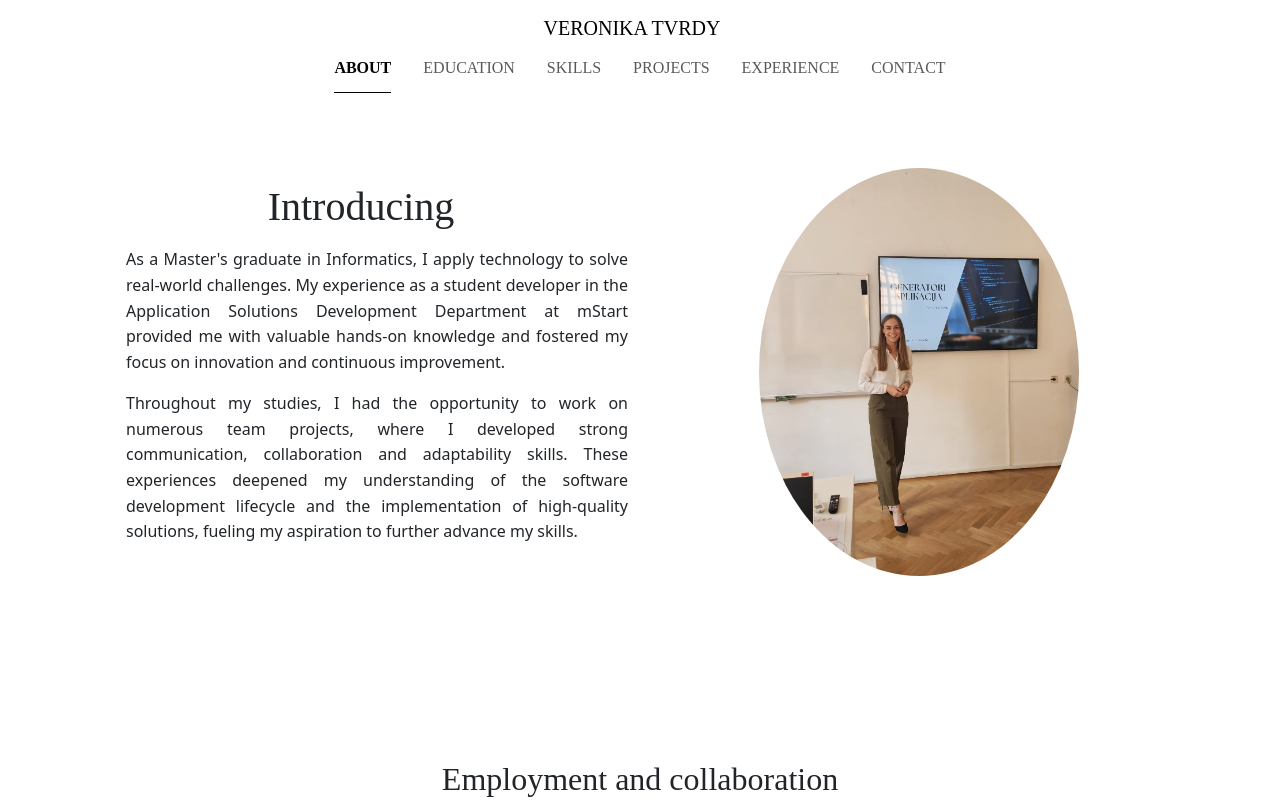
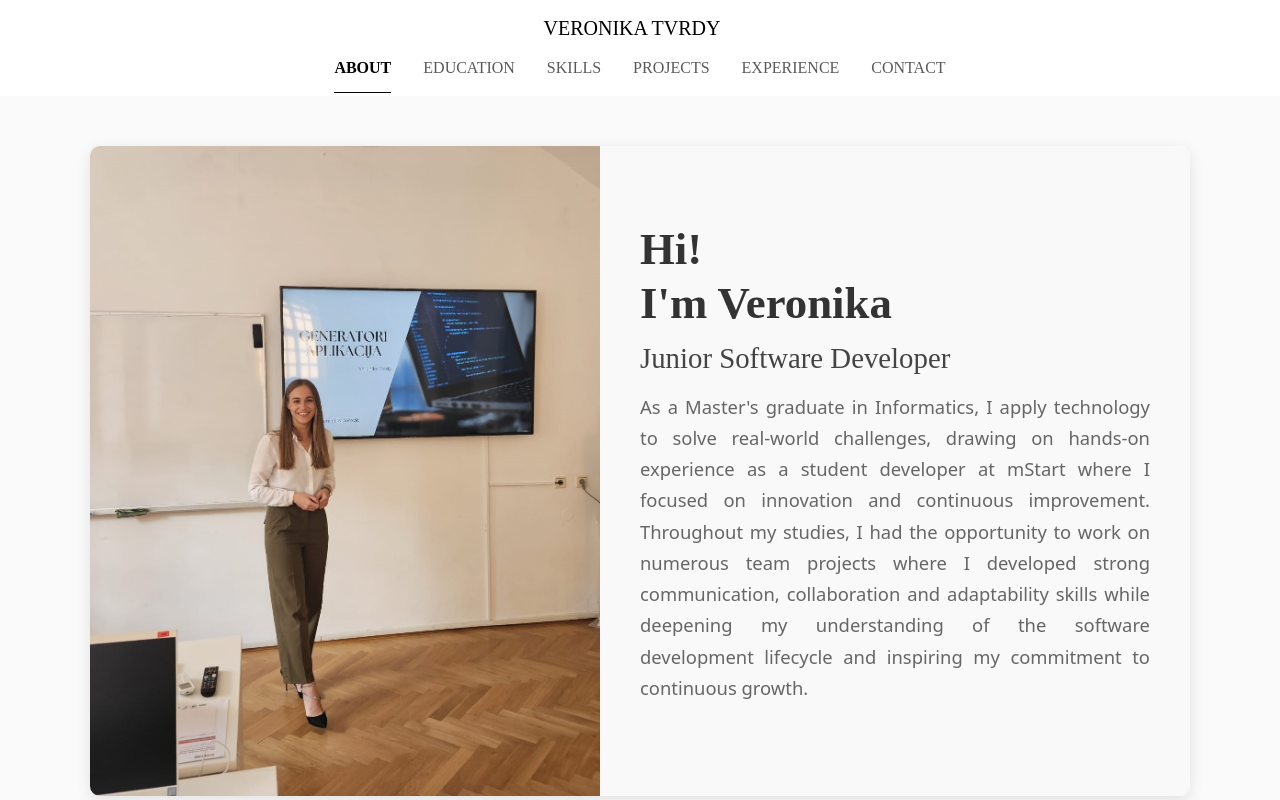
Before and after one commit to Veronika7400/DigitalCV, a React (Vite) app: page / in a window 1280 px wide. Shown: the top 800 px of the page. Built offline with nearby package versions, Linux system fonts and the light colour scheme.

Commit message:
Add files via upload

```diff
--- a/src/App.css
+++ b/src/App.css
@@ -59,6 +59,11 @@ h3 {
 
 .section-title {
   padding-top: 10px;
+  text-align: center;
+}
+
+.section-title-left {
+  padding-top: 10px;
 }
 
 @media (max-width: 768px) {
@@ -105,4 +110,5 @@ h3 {
   border-radius: 5px;
   box-shadow: 0 5px 15px rgba(0, 0, 0, 0.1);
   max-width: 1000px;
+  margin-top: 1rem;
 }
--- a/src/components/About.css
+++ b/src/components/About.css
@@ -35,3 +35,74 @@
   width: 100px;
   height: auto;
 }
+
+/**/
+
+.intro-section {
+  display: flex;
+  justify-content: center;
+  align-items: center;
+  padding: 50px;
+  background-color: #fafafa;
+}
+
+.intro-container {
+  display: flex;
+  max-width: 1100px;
+  width: 100%;
+  box-shadow: 0px 4px 15px rgba(0, 0, 0, 0.1);
+  background-color: white;
+  border-radius: 10px;
+  overflow: hidden;
+}
+
+.intro-image img {
+  width: 100%;
+  height: auto;
+}
+
+.intro-image {
+  flex: 1;
+  position: relative;
+}
+
+.intro-text {
+  flex: 1;
+  padding: 40px;
+  display: flex;
+  flex-direction: column;
+  justify-content: center;
+  background-color: #f9f9f9;
+}
+
+.intro-text h1 {
+  font-size: 2.8rem;
+  font-weight: bold;
+  margin-bottom: 10px;
+  color: #333;
+}
+
+.intro-text h3 {
+  font-size: 1.8rem;
+  color: #444;
+  margin-bottom: 15px;
+}
+
+.intro-text p {
+  font-size: 1.15rem;
+  line-height: 1.7;
+  color: #666;
+  margin-bottom: 15px;
+  text-align: justify;
+}
+
+@media (max-width: 768px) {
+  .intro-container {
+    flex-direction: column;
+  }
+
+  .intro-text {
+    text-align: center;
+    padding: 20px;
+  }
+}
--- a/src/components/Experience.css
+++ b/src/components/Experience.css
@@ -14,7 +14,6 @@
 .italic {
   font-style: italic;
 }
-
 
 @media (max-width: 960px) {
   .timeline-content {
--- a/src/components/Experience.tsx
+++ b/src/components/Experience.tsx
@@ -62,11 +62,10 @@ const Experience: React.FC = () => {
 
   return (
     <section className="container my-5">
-      <h2 className="experience-title text-center">EXPERIENCE</h2>
       <div className="timeline-modern mb-4 p-4">
-        <h3 className="section-title mb-4">Professional Experience</h3>
+        <h3 className="section-title mb-4">PROFESSIONAL EXPERIENCE</h3>
         {professionalExperience.map((exp, index) => (
-          <div key={index} className="mb-4">
+          <div key={index} className="timeline-item mb-4">
             <div className="timeline-content d-flex align-items-center">
               <div style={{ marginRight: "15px" }}>
                 <img
@@ -77,7 +76,7 @@ const Experience: React.FC = () => {
                 />
               </div>
               <div>
-                <h5 className="text-left">{exp.title}</h5>
+                <h5 className="text-left mt-2">{exp.title}</h5>
                 <i>
                   {exp.company} | {exp.period} | {exp.location}
                 </i>
@@ -89,7 +88,7 @@ const Experience: React.FC = () => {
       </div>
 
       <div className="timeline-modern mb-4 p-4">
-        <h3 className="section-title mb-4">Seasonal Work</h3>
+        <h3 className="section-title mb-4">SEASONAL WORK</h3>
         {seasonalWork.map((exp, index) => (
           <div key={index} className="mb-4">
             <div className="timeline-content d-flex align-items-center">
--- a/src/components/Projects.tsx
+++ b/src/components/Projects.tsx
@@ -244,12 +244,13 @@ const Projects: React.FC = () => {
     <Fragment>
       {projectCategories.map((category, categoryIndex) => (
         <section className="container my-5" key={categoryIndex}>
-          <h2 className="experience-title text-center">{category.title}</h2>
-          <div className="content p-4">
+          <div className="timeline-modern mb-4 p-4">
+            <h3 className="section-title mb-4">{category.title}</h3>
             <ul className="projects-list">
               {category.projects.map((project, projectIndex) => (
+                <div className="content p-4">
                   <li key={projectIndex} className="mb-4">
-                  <h3 className="section-title">{project.name}</h3>
+                    <h5 className="mt-2">{project.name}</h5>
                     <div className="technologies mb-1">
                       {project.technologies.join(", ")}
                     </div>
@@ -259,7 +260,7 @@ const Projects: React.FC = () => {
                       target="_blank"
                       rel="noopener noreferrer"
                     >
-                    View Project
+                      Access resources
                     </a>
                     <button
                       className="btn ms-2"
@@ -268,6 +269,7 @@ const Projects: React.FC = () => {
                       Details
                     </button>
                   </li>
+                </div>
               ))}
             </ul>
           </div>
@@ -292,7 +294,7 @@ const Projects: React.FC = () => {
               target="_blank"
               rel="noopener noreferrer"
             >
-              View Project
+              Access resources
             </a>
           </div>
         </section>
--- a/src/components/aboutSections/Introducing.tsx
+++ b/src/components/aboutSections/Introducing.tsx
@@ -2,32 +2,31 @@ import React from "react";
 
 const Introducing: React.FC = () => {
   return (
-    <section className="container d-flex justify-content-center align-items-center mt-5 pt-3 pb-5">
-      <div className="row align-items-center w-100 mb-5 mt-2">
-        <div className="col-md-6 text-center">
-          <h2 className="about-title">Introducing</h2>
-          <p className="about-description">
-            As a Master's graduate in Informatics, I apply technology to solve
-            real-world challenges. My experience as a student developer in the
-            Application Solutions Development Department at mStart provided me
-            with valuable hands-on knowledge and fostered my focus on innovation
-            and continuous improvement.
-          </p>
-          <p className="about-description">
-            Throughout my studies, I had the opportunity to work on numerous
-            team projects, where I developed strong communication, collaboration
-            and adaptability skills. These experiences deepened my understanding
-            of the software development lifecycle and the implementation of
-            high-quality solutions, fueling my aspiration to further advance my
-            skills.
-          </p>
-        </div>
-        <div className="col-md-6 text-center">
+    <section className="intro-section">
+      <div className="intro-container">
+        <div className="intro-image">
           <img
             src="/images/AboutPicture1.jpg"
-            alt="My Profile"
-            className="img-fluid rounded-circle about-photo"
+            alt="Veronika"
+            className="img-fluid"
           />
+        </div>
+
+        <div className="intro-text">
+          <h1>
+            Hi! <br /> I'm Veronika
+          </h1>
+          <h3>Junior Software Developer</h3>
+          <p>
+            As a Master's graduate in Informatics, I apply technology to solve
+            real-world challenges, drawing on hands-on experience as a student
+            developer at mStart where I focused on innovation and continuous
+            improvement. Throughout my studies, I had the opportunity to work on
+            numerous team projects where I developed strong communication,
+            collaboration and adaptability skills while deepening my
+            understanding of the software development lifecycle and inspiring my
+            commitment to continuous growth.
+          </p>
         </div>
       </div>
     </section>
--- a/src/components/contactSections/ContactDetails.tsx
+++ b/src/components/contactSections/ContactDetails.tsx
@@ -50,7 +50,7 @@ const contactDetails = [
 const ContactDetails: React.FC = () => {
   return (
     <section className="container my-5">
-      <h2 className="experience-title text-center">CONTACT INFORMATION</h2>
+      <h3 className="experience-title text-center">CONTACT INFORMATION</h3>
       <div className="timeline-modern mb-4 p-4">
         {contactDetails.map((info, index) => (
           <div key={index} className="timeline-item mb-4">
--- a/src/components/contactSections/LocationOnMap.tsx
+++ b/src/components/contactSections/LocationOnMap.tsx
@@ -3,7 +3,7 @@ import React from "react";
 const LocationOnMap: React.FC = () => {
   return (
     <section className="container my-5">
-      <h2 className="experience-title text-center">LOCATION ON THE MAP</h2>
+      <h3 className="experience-title text-center">LOCATION ON THE MAP</h3>
       <div className="map-container">
         <iframe
           src="https://www.google.com/maps/embed?pb=!1m18!1m12!1m3!1d2760.823784633502!2d17.800415316045587!3d45.2901421556321!2m3!1f0!2f0!3f0!3m2!1i1024!2i768!4f13.1!3m3!1m2!1s0x4766fe9ba3f9752d%3A0x9e5f6a492dcf272e!2sResnik%2039%2C%2034310%20Pleternica!5e0!3m2!1shr!2shr!4v1695128657442!5m2!1shr!2shr"
--- a/src/components/contactSections/SendEmail.tsx
+++ b/src/components/contactSections/SendEmail.tsx
@@ -21,7 +21,7 @@ const SendEmail: React.FC = () => {
 
   return (
     <section className="container my-5">
-      <h2 className="experience-title text-center">SEND ME A MESSAGE</h2>
+      <h3 className="experience-title text-center">SEND ME A MESSAGE</h3>
       <div className="timeline-modern mb-4 p-4">
         <form onSubmit={handleSubmit}>
           <div className="mb-3">
--- a/src/components/educationSections/EducationSection.tsx
+++ b/src/components/educationSections/EducationSection.tsx
@@ -25,7 +25,6 @@ const EducationSection: React.FC = () => {
 
   return (
     <section className="container my-5">
-      <h2 className="education-title text-center">EDUCATION</h2>
       <div className="timeline-modern">
         {educationData.map((item, index) => (
           <div key={index} className="timeline-modern-item">
```
Also changed, not shown: src/components/Skills.tsx (+6 -8 lines). Lines whose indentation alone changed are shown as unchanged.
